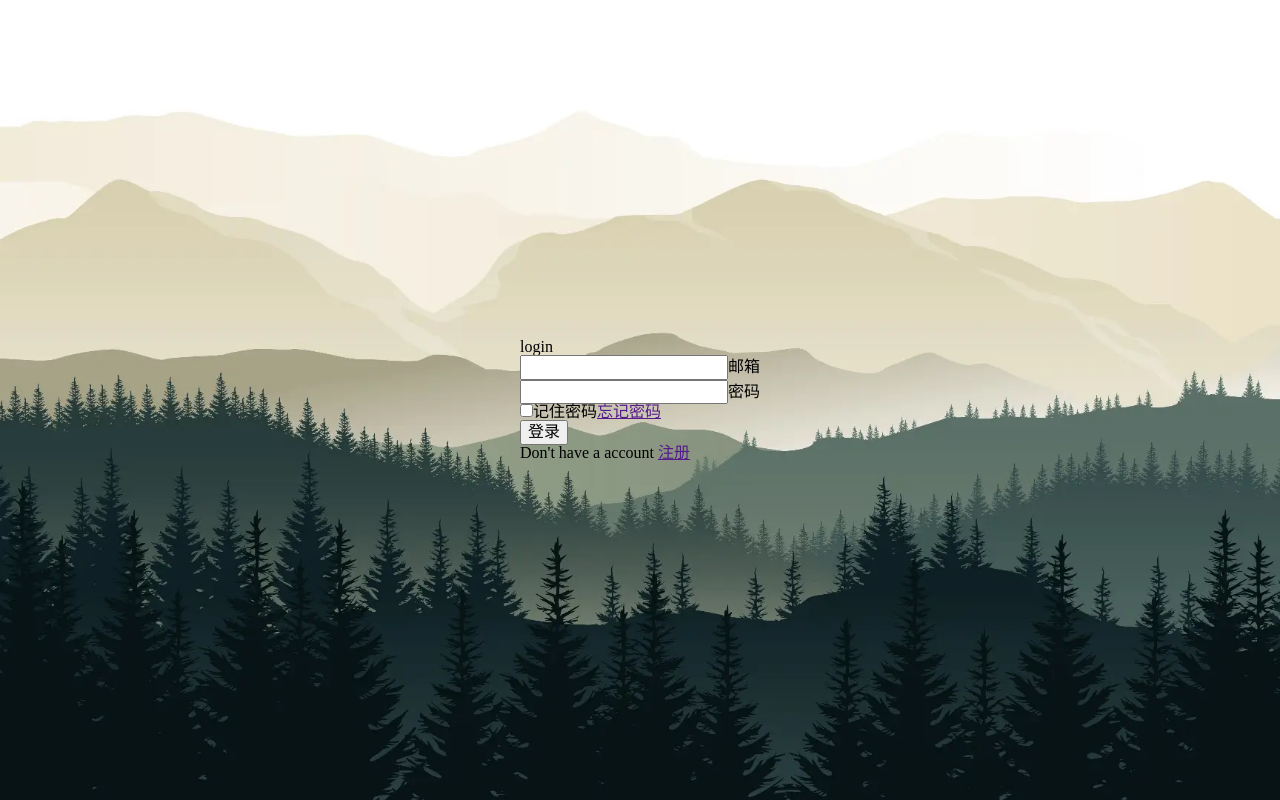
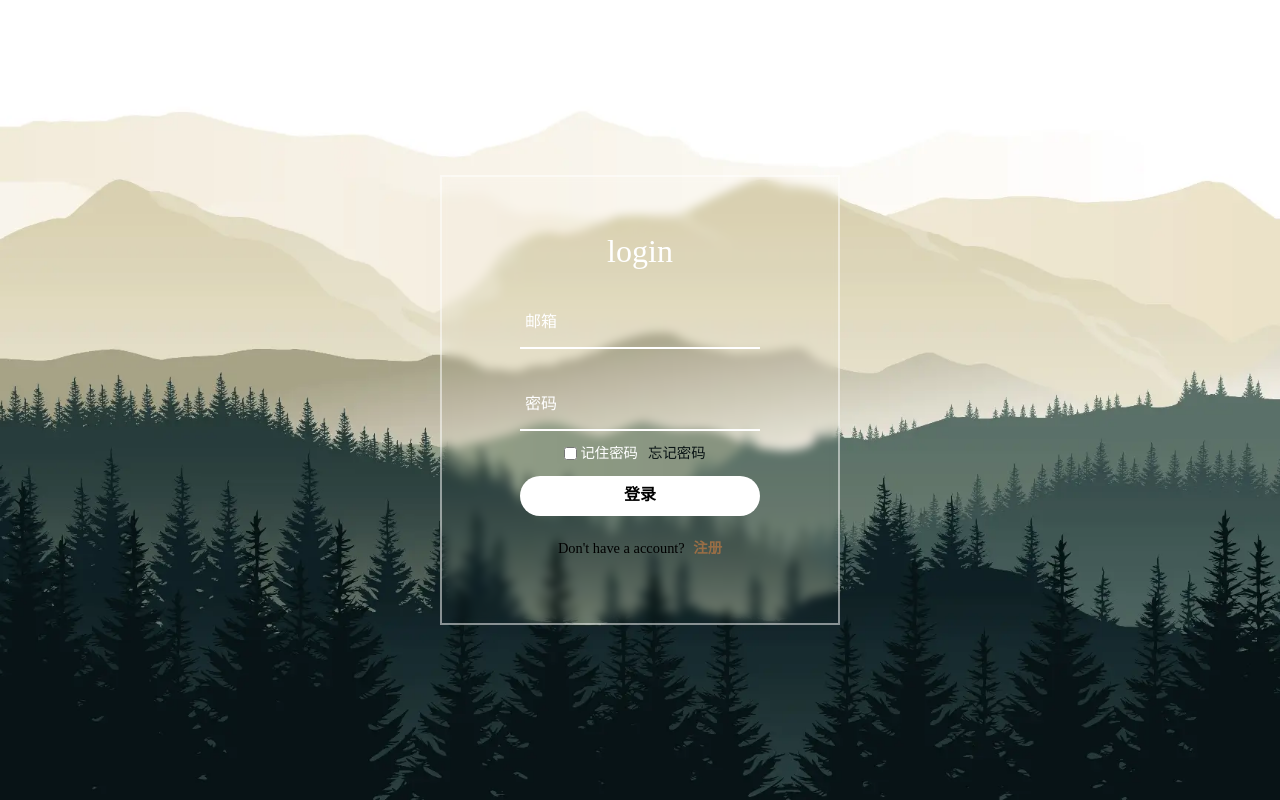
Before and after one commit to Einsbo/Vue3-Element-Admin, a Vue app: page / in a window 1280 px wide. Built offline with nearby package versions, Linux system fonts and the light colour scheme.

Commit message:
Sun Aug 6 21:07

```diff
--- a/components.d.ts
+++ b/components.d.ts
@@ -8,12 +8,14 @@ export {}
 declare module 'vue' {
   export interface GlobalComponents {
     ElButton: typeof import('element-plus/es')['ElButton']
+    ElIcon: typeof import('element-plus/es')['ElIcon']
     HelloWorld: typeof import('./src/components/HelloWorld.vue')['default']
     IconCommunity: typeof import('./src/components/icons/IconCommunity.vue')['default']
     IconDocumentation: typeof import('./src/components/icons/IconDocumentation.vue')['default']
     IconEcosystem: typeof import('./src/components/icons/IconEcosystem.vue')['default']
     IconSupport: typeof import('./src/components/icons/IconSupport.vue')['default']
     IconTooling: typeof import('./src/components/icons/IconTooling.vue')['default']
+    IEpExpand: typeof import('~icons/ep/expand')['default']
     RouterLink: typeof import('vue-router')['RouterLink']
     RouterView: typeof import('vue-router')['RouterView']
     TheWelcome: typeof import('./src/components/TheWelcome.vue')['default']
--- a/package.json
+++ b/package.json
@@ -10,6 +10,7 @@
     "type-check": "vue-tsc --noEmit -p tsconfig.app.json --composite false"
   },
   "dependencies": {
+    "@element-plus/icons-vue": "^2.1.0",
     "axios": "^1.4.0",
     "element-plus": "^2.3.9",
     "sass": "^1.64.2",
--- a/src/App.vue
+++ b/src/App.vue
@@ -4,13 +4,7 @@
   </div>
 </template>
 
-<script setup lang="ts">
-import { useRouter } from "vue-router";
-
-const router = useRouter();
-
-console.log(router);
-</script>
+<script setup lang="ts"></script>
 
 <style scoped lang="scss">
 .app {
--- a/src/style/reset.scss
+++ b/src/style/reset.scss
@@ -135,3 +135,7 @@ table {
   border-collapse: collapse;
   border-spacing: 0;
 }
+
+a {
+  text-decoration: none;
+}
--- a/src/views/login/index.vue
+++ b/src/views/login/index.vue
@@ -6,6 +6,7 @@
         <div class="inputbox">
           <!-- <ion-icon name="mail-outline"></ion-icon> -->
           <input type="email" required />
+
           <label for="">邮箱</label>
         </div>
 
@@ -16,31 +17,148 @@
         </div>
 
         <div class="forget">
-          <label for=""><input type="checkbox" />记住密码</label>
-          <a href="">忘记密码</a>
+          <input type="checkbox" />
+          <label for="">记住密码</label>
+          <a href="#">忘记密码</a>
         </div>
 
         <button>登录</button>
         <div class="register">
-          <p>Don't have a account <a href="">注册</a></p>
+          <p>Don't have a account? <a href="#">注册</a></p>
         </div>
       </div>
     </div>
   </section>
 </template>
 
-<script setup lang="ts"></script>
+<script setup lang="ts">
+import { Lock } from "@element-plus/icons-vue";
+</script>
 
 <style scoped lang="scss">
 section {
+  // section 中的元素都居中
   display: flex;
   justify-content: center;
   align-items: center;
+
+  // 设置高度
   min-height: 100vh;
   width: 100%;
 
+  // 背景图片 no-repeat 不重复, center 居中, cover 拉伸
   background: url("./login.webp") no-repeat;
   background-position: center;
   background-size: cover;
+
+  .from-box {
+    // 设置相对定位
+    position: relative;
+    width: 400px;
+    height: 450px;
+
+    // transparent 透明, backdrop-filter 模糊
+    background: transparent;
+    border: 2px solid rgba(255, 255, 255, 0.5);
+    backdrop-filter: blur(5px);
+
+    // flex 布局, 水平垂直居中
+    display: flex;
+    justify-content: center;
+    align-items: center;
+
+    h2 {
+      font-size: 200%;
+      color: #fff;
+      text-align: center;
+    }
+
+    .inputbox {
+      position: relative;
+      margin: 30px 0;
+      widows: 310px;
+      border-bottom: 2px solid #fff;
+
+      label {
+        position: absolute;
+        left: 5px;
+
+        // absolute 绝对定位, top: 50%, transform: translateY(-50%) 做到垂直居中
+        top: 50%;
+        transform: translateY(-50%);
+        color: #fff;
+        font-size: 1em;
+        pointer-events: none;
+        // transition 过渡
+        transition: 0.5s;
+      }
+
+      // input:focus ~ label, input:valid ~ label
+      // input 获得焦点时, label 上移
+      input:focus ~ label,
+      input:valid ~ label {
+        top: -5px;
+      }
+
+      input {
+        width: 100%;
+        height: 50px;
+
+        // transparent 透明
+        background-color: transparent;
+        border: none;
+        outline: none;
+        font-size: 1em;
+        padding: 0 35px 0 5px;
+        color: #fff;
+      }
+    }
+
+    .forget {
+      margin: -15px 0 15px 0;
+      font-size: 90%;
+      color: #fff;
+      display: flex;
+      justify-content: center;
+      align-items: center;
+
+      * {
+        margin: 0 10px 0 0;
+      }
+
+      input {
+        margin-right: 3px;
+      }
+
+      a {
+        color: #0a1415;
+      }
+    }
+
+    button {
+      width: 100%;
+      height: 40px;
+      border-radius: 40px;
+      background: #fff;
+      border: none;
+      outline: none;
+      cursor: pointer;
+      font-size: 100%;
+      font-weight: 600;
+    }
+
+    .register {
+      font-size: 90%;
+      color: #000;
+      text-align: center;
+      margin: 25px 0 10px 0;
+
+      p a {
+        font-weight: 600;
+        color: #996e46;
+        margin-left: 5px;
+      }
+    }
+  }
 }
 </style>
--- a/vite.config.ts
+++ b/vite.config.ts
@@ -5,8 +5,8 @@ import vue from "@vitejs/plugin-vue";
 import VueDevTools from "vite-plugin-vue-devtools";
 
 import AutoImport from "unplugin-auto-import/vite";
-// import ElementPlus from "unplugin-element-plus/vite";
 import Components from "unplugin-vue-components/vite";
+
 import { ElementPlusResolver } from "unplugin-vue-components/resolvers";
 
 // https://vitejs.dev/config/
@@ -14,8 +14,8 @@ export default defineConfig({
   plugins: [
     vue(),
     VueDevTools(),
-    // ElementPlus({}),
     AutoImport({
+      imports: ["vue"],
       resolvers: [ElementPlusResolver()],
     }),
     Components({
```
Also changed, not shown: auto-imports.d.ts (+62 -1 lines), src/main.ts (+9 -1 lines), 1 other file (tests, documents, lock files or other folders).
